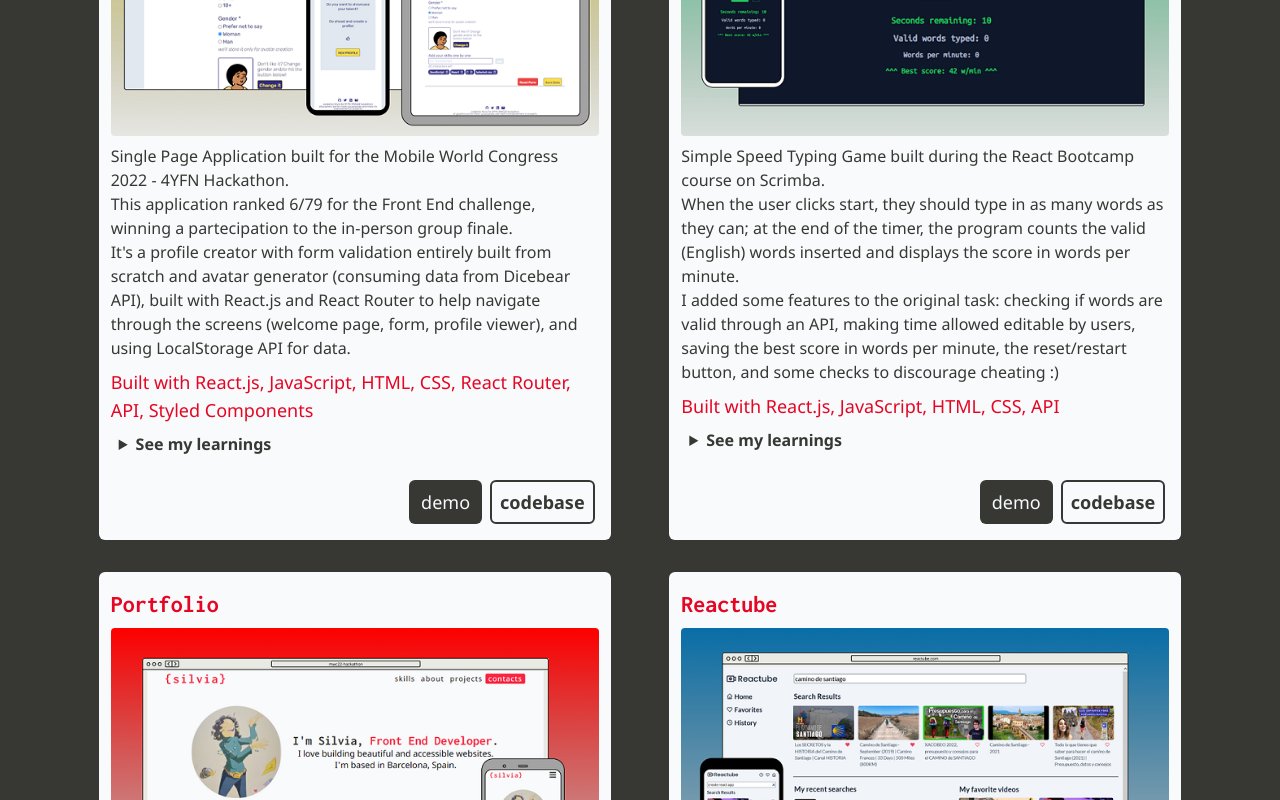
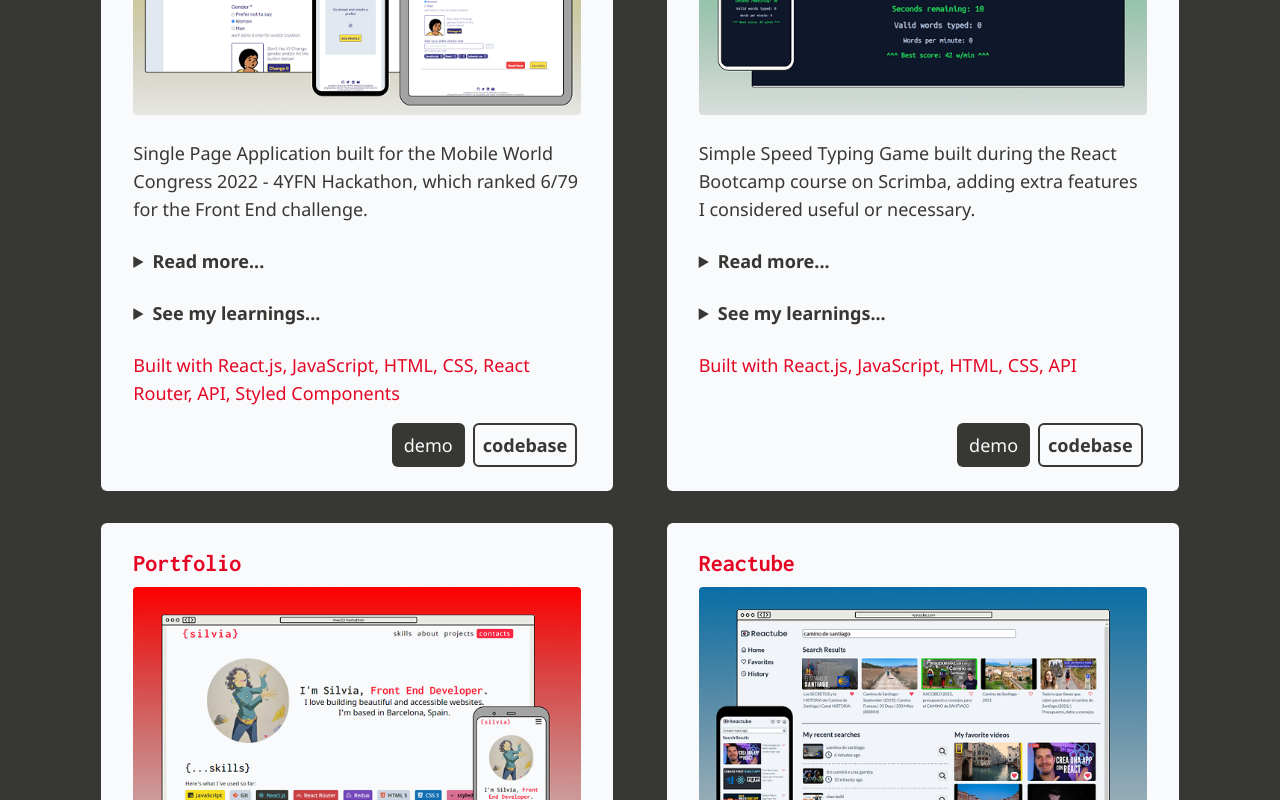
Before and after one commit to silviapio/portfolio, a React (Create React App) app: page / in a window 1280 px wide. Shown: the part 1580-2380 px from the top of the page. Built offline with nearby package versions, Linux system fonts and the light colour scheme.

Commit message:
fix text on project cards, alignment

```diff
--- a/src/components/composed/ProjectCard.js
+++ b/src/components/composed/ProjectCard.js
@@ -1,16 +1,32 @@
-export const ProjectCard = ({ imgSrc, altText, title, body, skills, learningsText, demoLink, codebaseLink }) => {
+export const ProjectCard = ({
+  imgSrc,
+  altText,
+  title,
+  body,
+  extraText,
+  skills,
+  learningsText,
+  demoLink,
+  codebaseLink,
+}) => {
   return (
-    <div className="flex flex-col bg-slate-50 rounded-md m-4 py-2 px-3 max-w-md md:max-w-lg 2xl:max-w-xl">
+    <div className="flex flex-col bg-slate-50 rounded-md my-4 mx-2 py-2 px-3 sm:py-4 sm:px-8 max-w-md md:max-w-lg 2xl:max-w-xl">
       <h3 className="my-2 text-2xl text-bright-red-text font-semibold font-inconsolata">{title}</h3>
       <img src={imgSrc} alt={altText} className="rounded" loading="lazy" />
-      <p className="font-medium whitespace-pre-line mt-2">{body}</p>
-      <p className="text-lg text-bright-red-text font-medium mt-2">{`Built with ${skills}`}</p>
+      <p className="font-medium whitespace-pre-line mt-6 mb-4 sm:text-lg">{body}</p>
+      {extraText && (
+        <details className="my-2 font-medium text-dark-slate whitespace-pre-line">
+          <summary className="sm:text-lg mb-2 max-w-fit font-semibold cursor-pointer">Read more...</summary>
+          {extraText}
+        </details>
+      )}
       {learningsText && (
-        <details className="my-2 px-2 font-medium text-dark-slate whitespace-pre-line">
-          <summary className="mb-2 max-w-fit font-semibold cursor-pointer">See my learnings</summary>
+        <details className="my-2 font-medium text-dark-slate whitespace-pre-line">
+          <summary className="sm:text-lg mb-2 max-w-fit font-semibold cursor-pointer">See my learnings...</summary>
           {learningsText}
         </details>
       )}
+      <p className="sm:text-lg text-bright-red-text font-medium my-2">{`Built with ${skills}`}</p>
       <div className="flex justify-end mt-auto">
         {demoLink && (
           <a
--- a/src/components/composed/ProjectsSection.js
+++ b/src/components/composed/ProjectsSection.js
@@ -9,17 +9,19 @@ const projectsData = [
   {
     id: 1,
     title: "MWC22-4YFN Hackathon",
-    body: `Single Page Application built for the Mobile World Congress 2022 - 4YFN Hackathon.
-    This application ranked 6/79 for the Front End challenge, winning a partecipation to the in-person group finale.
-    It's a profile creator with form validation entirely built from scratch and avatar generator (consuming data from Dicebear API), built with React.js and React Router to help navigate through the screens (welcome page, form, profile viewer), and using LocalStorage API for data.`,
+    body: `Single Page Application built for the Mobile World Congress 2022 - 4YFN Hackathon, which ranked 6/79 for the Front End challenge.`,
+    extraText: `The application is a profile creator with form validation entirely built from scratch; it collects user data and generates a profile page with the same information. It contains also an avatar generator (consuming data from Dicebear API).
+    It contains three screens (welcome page, form, profile viewer), and uses LocalStorage API to save user's data.
+    As mentioned, the application scored very well in the challenge (based on: user stories, code quality, and documentation), winning a participation to the in-person group finale.
+    `,
     skills: "React.js, JavaScript, HTML, CSS, React Router, API, Styled Components",
     imgSrc: mwc22,
     altText: "snapshots of MWC22 app in phone, tablet, desktop devices",
-    learningsText: `✔ it was surprisingly good participating in a hackathon, building and deploying something from scratch in a few days
-    ✔ prioritizing features and coding efforts when time is scarce, is really vital
+    learningsText: `✔ prioritizing features and coding efforts when time is scarce, is really vital
     ✔ writing consistent documentation is essential yet also time-consuming
     ✔ form validation has a steep learning curve, however once you understand one, you got them all
     ✔ accessibility is an important topic for me; it wasn't a requirement in this case but I tried to keep the app accessible
+    ✔ it was surprisingly good participating in a hackathon!
     `,
     demoLink: "https://silviapio.github.io/mwc22",
     codebaseLink: "https://github.com/silviapio/mwc22",
@@ -27,9 +29,10 @@ const projectsData = [
   {
     id: 2,
     title: "Speed Typing Game",
-    body: `Simple Speed Typing Game built during the React Bootcamp course on Scrimba.
-    When the user clicks start, they should type in as many words as they can; at the end of the timer, the program counts the valid (English) words inserted and displays the score in words per minute.
-    I added some features to the original task: checking if words are valid through an API, making time allowed editable by users, saving the best score in words per minute, the reset/restart button, and some checks to discourage cheating :)`,
+    body: `Simple Speed Typing Game built during the React Bootcamp course on Scrimba, adding extra features I considered useful or necessary.`,
+    extraText: `When the user clicks start, they should type in as many words as they can; at the end of the timer, the program counts the valid (English) words inserted and displays the score in words per minute.
+    I added some features to the original task: checking if words are valid through an API, making time allowed editable by users, saving the best score in words per minute, the reset/restart button, and some checks to discourage cheating :)
+    `,
     skills: "React.js, JavaScript, HTML, CSS, API",
     imgSrc: speedtyping,
     altText: "snapshots of speed typing game in different devices",
@@ -45,9 +48,11 @@ const projectsData = [
     id: 3,
     title: "Portfolio",
     body: `Yeah, this website :)
-    At first I didn't want to include it in here, it felt a bit like an infinite loop.
-    But then, I developed it completely from scratch (no templates - minimal dependencies), and I challenged myself with the form validation, the email sending, and a CSS framework I had never used before. It was also my first time deploying with a custom domain.
     I particularly liked the final result, so I figured it earned a place in this section.`,
+    extraText: `To be honest, at first I didn't want to include it in here, it felt a bit like an infinite loop.
+    But then, I developed it completely from scratch (no templates - minimal dependencies), and I challenged myself with the form validation, the email sending, and a CSS framework I had never used before.
+    It was also my first time deploying with a custom domain.
+    I'd love to turn this into an open source project for other developers and add my blog section, so eventually I think it deserves to be included here.`,
     skills: "React.js, JavaScript, HTML, Tailwind CSS, EmailJS",
     imgSrc: portfolio,
     altText: "snapshots of this website in different devices",
@@ -65,8 +70,10 @@ const projectsData = [
     id: 4,
     title: "Reactube",
     body: `Single Page Application built as last assignment of the IT Academy bootcamp.
-    It was my very first time dealing with a React application more complex than a counter or to-do list. I was quite proud of the result as I built it without watching any tutorials.
-    It's an home-made clone of YouTube, allowing the user to favorite their videos and to keep a record of the last searches and the last videos that were displayed. It consumes data directly from YouTube API.`,
+    It was built without watching any tutorials.`,
+    extraText: `This application is an home-made clone of YouTube, allowing the user to favorite their videos and to keep a record of the last searches and the last videos that were displayed.
+    It consumes data directly from YouTube API and uses LocalStorage API for saving user's data.
+    This was my very first time dealing with a React application more complex than a counter or to-do list. I was quite proud of the result, considering the point I was at in my developer's journey!`,
     skills: "React.js, JavaScript, HTML, CSS, React Router, API, Styled Components",
     imgSrc: reactube,
     altText: "snapshots of Reactube in different devices",
@@ -75,19 +82,20 @@ const projectsData = [
     ✔ starting to code without a clear idea of a design means complicating the development
     ✔ the logic behind a search app is not as simple as it may seem!
     `,
-    demoLink: "https://reactube-silvia.herokuapp.com/",
+    demoLink: "https://reactube-silvia.netlify.app/",
     codebaseLink: "https://github.com/silviapio/r9-reactube",
   },
 ];
 
 export const ProjectsSection = () => {
   const projectCards = projectsData.map(
-    ({ title, body, skills, imgSrc, altText, learningsText, id, demoLink, codebaseLink }) => (
+    ({ title, body, extraText, skills, imgSrc, altText, learningsText, id, demoLink, codebaseLink }) => (
       <ProjectCard
         key={id}
         id={id}
         title={title}
         body={body}
+        extraText={extraText}
         skills={skills}
         imgSrc={imgSrc}
         altText={altText}
@@ -99,8 +107,8 @@ export const ProjectsSection = () => {
   );
 
   return (
-    <section id="projectsSection" className="w-full flex flex-col items-center p-6 md:px-14 bg-dark-slate">
-      <SectionTitle titleText="...projects" textColor="text-slate-50" fontWeight="font-medium" extraClass="2xl:px-20" />
+    <section id="projectsSection" className="w-full flex flex-col items-center p-2 sm:p-6 md:px-14 bg-dark-slate">
+      <SectionTitle titleText="...projects" textColor="text-slate-50" fontWeight="font-medium" extraClass="2xl:px-28" />
       <div className="flex flex-col items-stretch md:flex-row md:flex-wrap md:justify-evenly max-w-7xl">
         {projectCards}
       </div>
--- a/src/components/units/SectionTitle.js
+++ b/src/components/units/SectionTitle.js
@@ -1,4 +1,4 @@
-export const SectionTitle = ({ titleText, textColor, fontWeight = "font-medium", extraClass }) => (
+export const SectionTitle = ({ titleText, textColor, fontWeight = "font-medium", extraClass = "" }) => (
   <h2
     className={`w-full mb-4 font-inconsolata text-4xl text-center sm:text-left sm:px-2 ${textColor} ${fontWeight} ${extraClass}`}
   >{`{${titleText}} `}</h2>
```
